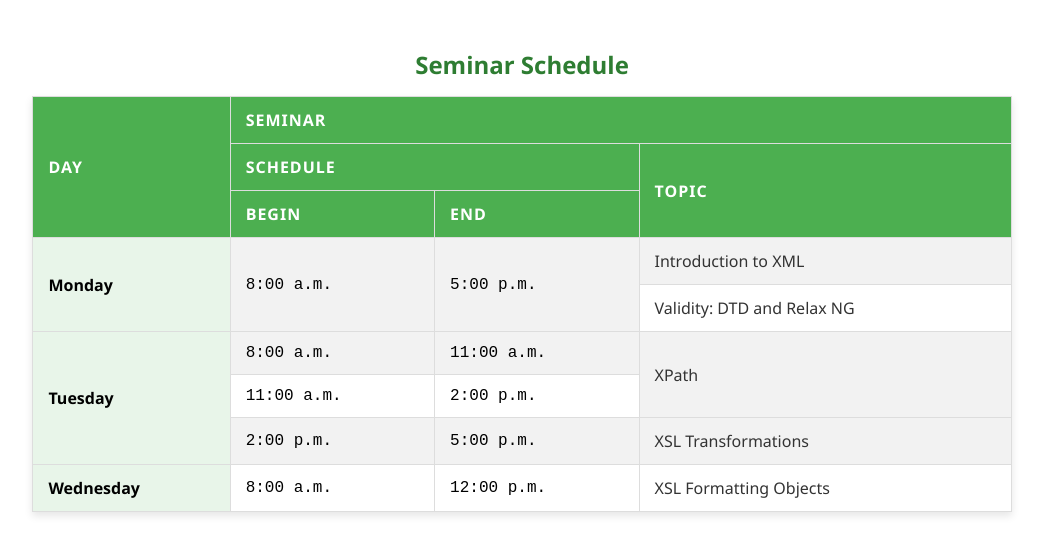
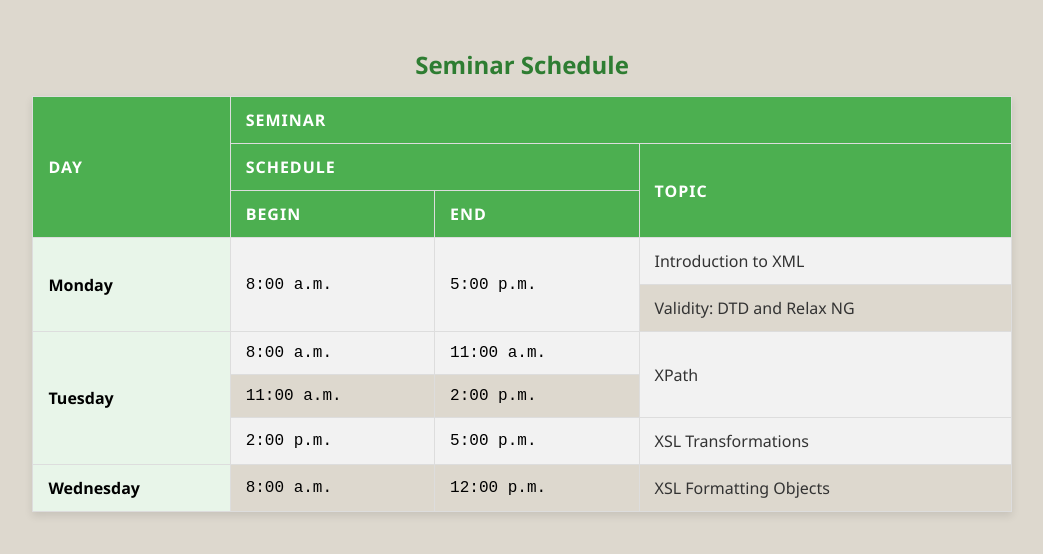
Before and after one commit to ali8642/complex-table, a plain HTML site: page index.html in a window 1280 px wide. Shown: the whole page, without its empty margins (118-1161 px from the left). Drawn offline with Linux system fonts and the light colour scheme.

Commit message:
Update index.html

```diff
--- a/index.html
+++ b/index.html
@@ -9,6 +9,7 @@
     body {
       font-family: 'Segoe UI', Tahoma, Geneva, Verdana, sans-serif;
       padding: 20px;
+      background-color: #ddd8ce;
     }
 
     .seminar-table {
```
